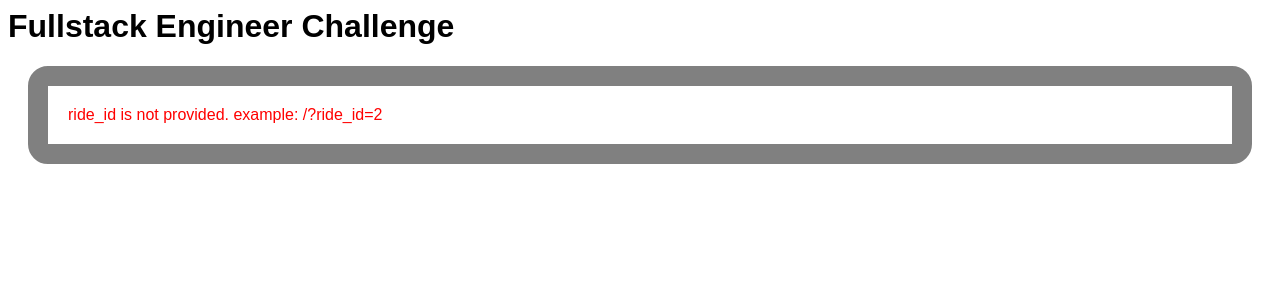
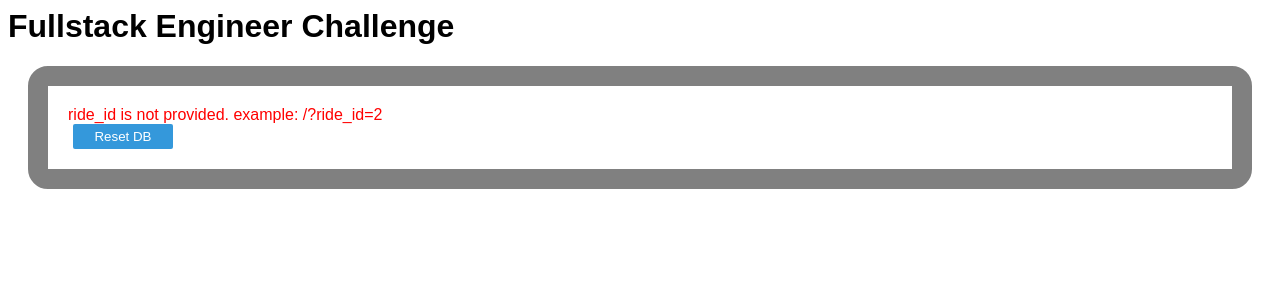
Before and after one commit to perses76/moro, a Flask app: page / in a window 1280 px wide. Shown: the top 300 px of the page. Run offline with Flask 2, Linux system fonts and the light colour scheme; some libraries are stand-ins or nearby versions.

Commit message:
Add reset-db endpoint

```diff
--- a/app/main.py
+++ b/app/main.py
@@ -124,6 +124,13 @@ def save_survey():
     return {"status": "OK"}
 
 
+@app.route("/api/reset-db")
+def reset_db():
+    """Recreate all tables and load sample data."""
+    cli.init_db()
+    return {"status": "OK"}
+
+
 @app.cli.command("init-db")
 def init_db():
     """Create Schema and load test data."""
--- a/app/static/index.css
+++ b/app/static/index.css
@@ -11,6 +11,8 @@ button {
     padding: 5px;
     min-width: 100px;
     cursor: pointer;
+    margin-left: 5px;
+    margin-right: 5px;
 }
 
 #app {
--- a/app/static/index.js
+++ b/app/static/index.js
@@ -87,6 +87,13 @@ function App() {
         });
     }
 
+    const resetDb = function () {
+        fetch('/api/reset-db')
+        .then(res => {
+            alert("DB was reseted");
+        });
+    }
+
     React.useEffect(() => {
         if (ride_id != null) {
             let url = '/api/survey?ride_id=' + ride_id;
@@ -115,23 +122,33 @@ function App() {
 
     if (errorMessage != null) {
         return (
-            <div className="error">{ errorMessage } </div>
+            <div>
+                <div className="error">{ errorMessage } </div>
+                <button onClick={ resetDb } >Reset DB</button>
+            </div>
         )
     }
     if (successMessage != null) {
         return (
-            <div>{ successMessage } </div>
+            <div>
+                <div>{ successMessage } </div>
+                <button onClick={ resetDb } >Reset DB</button>
+            </div>
         )
     }
     if (survey == null) {
         return (
-            <div>Loading data</div>
+            <div>
+                <div>Loading data</div>
+                <button onClick={ resetDb } >Reset DB</button>
+            </div>
         )
     } else {
         return (
             <div>
                 <Survey survey={survey} setSurvey={ setSurvey } />
                 <button onClick={ saveSurvey }>Save</button>
+                <button onClick={ resetDb } >Reset DB</button>
             </div>
         )
     }
```
